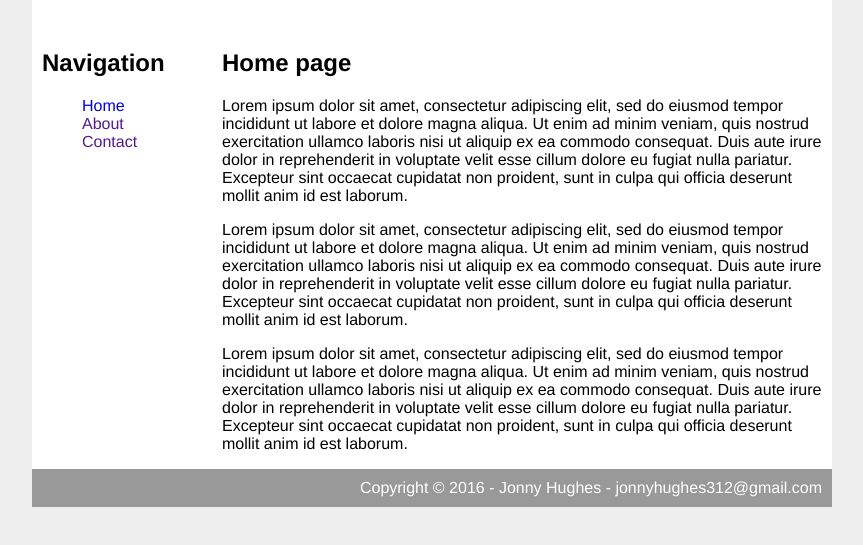
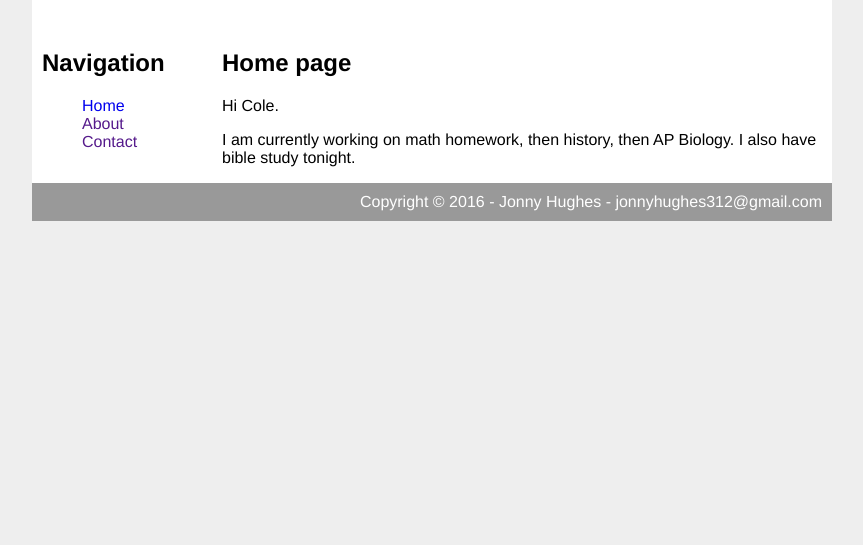
Before and after one commit to JohnH-312/JohnH-312.github.io, a plain HTML site: page index.html in a window 1280 px wide. Shown: the part 61-606 px from the top of the page, without its empty margins (208-1071 px from the left). Drawn offline with Linux system fonts and the light colour scheme.

Commit message:
updated text

```diff
--- a/index.html
+++ b/index.html
@@ -78,9 +78,8 @@
 
     <div id="main">
      <h2>Home page</h2>
-     <p>Lorem ipsum dolor sit amet, consectetur adipiscing elit, sed do eiusmod tempor incididunt ut labore et dolore magna aliqua. Ut enim ad minim veniam, quis nostrud exercitation ullamco laboris nisi ut aliquip ex ea commodo consequat. Duis aute irure dolor in reprehenderit in voluptate velit esse cillum dolore eu fugiat nulla pariatur. Excepteur sint occaecat cupidatat non proident, sunt in culpa qui officia deserunt mollit anim id est laborum.</p>
-     <p>Lorem ipsum dolor sit amet, consectetur adipiscing elit, sed do eiusmod tempor incididunt ut labore et dolore magna aliqua. Ut enim ad minim veniam, quis nostrud exercitation ullamco laboris nisi ut aliquip ex ea commodo consequat. Duis aute irure dolor in reprehenderit in voluptate velit esse cillum dolore eu fugiat nulla pariatur. Excepteur sint occaecat cupidatat non proident, sunt in culpa qui officia deserunt mollit anim id est laborum.</p>
-     <p>Lorem ipsum dolor sit amet, consectetur adipiscing elit, sed do eiusmod tempor incididunt ut labore et dolore magna aliqua. Ut enim ad minim veniam, quis nostrud exercitation ullamco laboris nisi ut aliquip ex ea commodo consequat. Duis aute irure dolor in reprehenderit in voluptate velit esse cillum dolore eu fugiat nulla pariatur. Excepteur sint occaecat cupidatat non proident, sunt in culpa qui officia deserunt mollit anim id est laborum.</p>
+     <p>Hi Cole.</p>
+     <p>I am currently working on math homework, then history, then AP Biology. I also have bible study tonight.</p>
     </div>
 
    </div>
```
